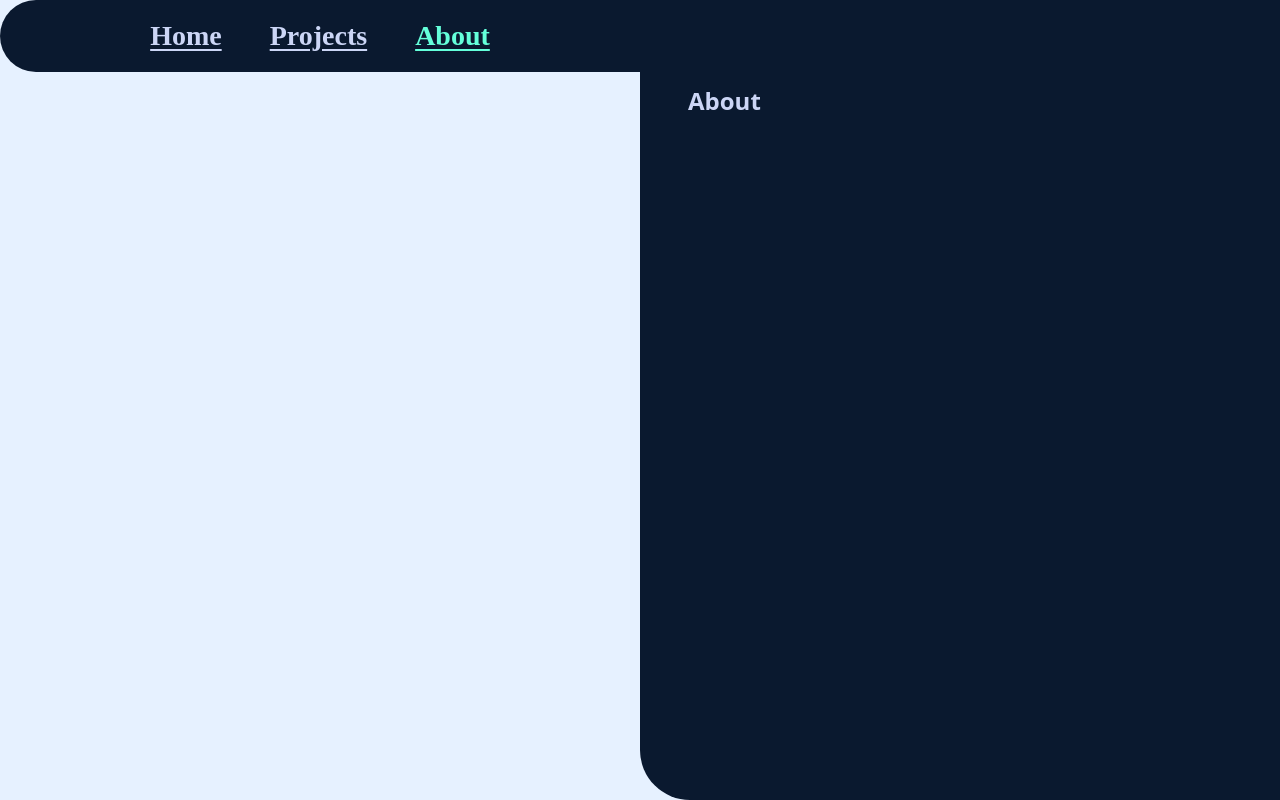
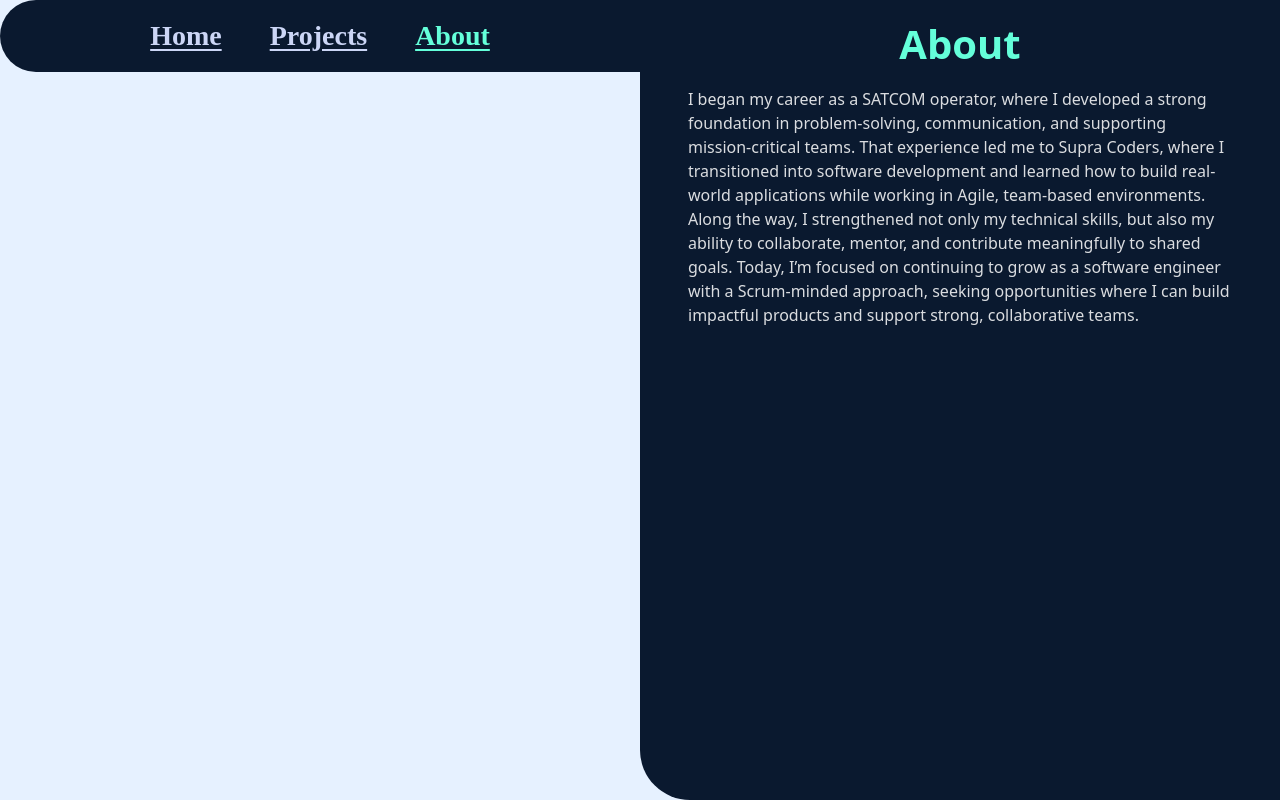
Before and after one commit to elirhenry/Portfolio, a React (Create React App) app in the folder frontend/: page /about in a window 1280 px wide. Built offline with nearby package versions, Linux system fonts and the light colour scheme.

Commit message:
Updated About page. Update Projects page next.

```diff
--- a/frontend/src/Components/About.js
+++ b/frontend/src/Components/About.js
@@ -2,25 +2,78 @@ import styled from "styled-components";
 
 function AboutPage() {
   return (
-    <ProjectsWrapper>
+    <AboutWrapper>
       <main className="page__content">
-        <section className="left-side">
-          {/* optional: image, avatar, etc */}
-        </section>
+        <section className="left-side" />
 
         <section className="right-side">
-          {/* ✅ put your existing Projects page content here */}
-          <h1>About</h1>
+          <RightGrid>
+            <TitleRow>
+              <Title>About</Title>
+            </TitleRow>
+
+            <PitchRow>
+              <Pitch>
+                I began my career as a SATCOM operator, where I developed a strong
+                foundation in problem-solving, communication, and supporting
+                mission-critical teams. That experience led me to Supra Coders,
+                where I transitioned into software development and learned how to
+                build real-world applications while working in Agile, team-based
+                environments. Along the way, I strengthened not only my technical
+                skills, but also my ability to collaborate, mentor, and contribute
+                meaningfully to shared goals. Today, I’m focused on continuing to
+                grow as a software engineer with a Scrum-minded approach, seeking
+                opportunities where I can build impactful products and support
+                strong, collaborative teams.
+              </Pitch>
+            </PitchRow>
+          </RightGrid>
         </section>
       </main>
-    </ProjectsWrapper>
+    </AboutWrapper>
   );
 }
 
-const ProjectsWrapper = styled.div`
+/* ---------- Styled Components ---------- */
+
+const AboutWrapper = styled.div`
   min-height: 100vh;
   background-color: var(--bg-light);
   font-family: system-ui, -apple-system, BlinkMacSystemFont, "Segoe UI", sans-serif;
 `;
 
+/* This overrides the internal layout WITHOUT touching Layout.css */
+const RightGrid = styled.div`
+  height: 100%;
+  display: grid;
+  grid-template-rows: auto 1fr; /* title row + pitch row */
+`;
+
+const TitleRow = styled.div`
+  margin-top: -3rem;       /* 👈 adjust this number */
+  display: flex;
+  justify-content: center;
+`;
+
+const Title = styled.h1`
+  margin: 0;
+  font-size: 2.5rem;
+  color: var(--accent); /* 👈 uses index.css variable */
+`;
+
+//adjust the paragraph alignment
+const PitchRow = styled.div`
+  font-size: 1.1rem;
+  color: white;
+  margin-bottom: 0.75rem;
+`;
+
+const Pitch = styled.p`
+  font-size: 1rem;
+  line-height: 1.5;
+  color: white;
+  opacity: 0.85;
+  max-width: 65ch;
+`;
+
 export default AboutPage;
--- a/frontend/src/Components/Home.js
+++ b/frontend/src/Components/Home.js
@@ -44,6 +44,7 @@ const Welcome = styled.p`
 const Name = styled.h1`
   font-size: 2.7rem;
   margin: 0;
+  color:white;
 `;
 
 const Role = styled.h2`
@@ -54,9 +55,9 @@ const Role = styled.h2`
 `;
 
 const ValueStatement = styled.p`
-  font-size: 1.05rem;
-  line-height: 1.6;
-  color: var(--text-muted);
+  font-size: 1rem;
+  line-height: 1.5;
+  color: white;
 `;
 
 export default HomePage;
--- a/frontend/src/Components/Layout.css
+++ b/frontend/src/Components/Layout.css
@@ -1,7 +1,7 @@
-/* Universal 2-column layout */
+/* ---------- Universal 2-column layout ---------- */
 .page__content {
   display: flex;
-  min-height: 100vh; /* better than height:100vh for pages with more content */
+  min-height: 100vh;
 }
 
 .left-side {
@@ -16,7 +16,7 @@
 .right-side {
   background-color: var(--bg-dark);
   border-radius: 0 0 0 50px;
-  padding: 4rem 3rem 3rem; /* includes your padding-top */
+  padding: 4rem 3rem 3rem;
   color: var(--text-primary);
   display: flex;
   flex-direction: column;
@@ -24,7 +24,8 @@
   min-height: 100vh;
 }
 
-/* Mobile */
+/* ---------- Mobile ---------- */
+
 @media (max-width: 900px) {
   .page__content {
     flex-direction: column;
--- a/frontend/src/Components/Navbar.js
+++ b/frontend/src/Components/Navbar.js
@@ -1,5 +1,25 @@
 import { NavLink } from "react-router-dom";
 import styled from "styled-components";
+
+/* ---------- Component ---------- */
+
+function Navbar() {
+  return (
+    <NavbarWrapper>
+      <StyledNavLink to="/" end>
+        Home
+      </StyledNavLink>
+
+      <StyledNavLink to="/projects">
+        Projects
+      </StyledNavLink>
+
+      <StyledNavLink to="/about">
+        About
+      </StyledNavLink>
+    </NavbarWrapper>
+  );
+}
 
 /* ---------- Styled Components ---------- */
 
@@ -30,24 +50,4 @@ const StyledNavLink = styled(NavLink)`
   }
 `;
 
-/* ---------- Component ---------- */
-
-function Navbar() {
-  return (
-    <NavbarWrapper>
-      <StyledNavLink to="/" end>
-        Home
-      </StyledNavLink>
-
-      <StyledNavLink to="/projects">
-        Projects
-      </StyledNavLink>
-
-      <StyledNavLink to="/about">
-        About
-      </StyledNavLink>
-    </NavbarWrapper>
-  );
-}
-
 export default Navbar;
--- a/frontend/src/Components/Projects.js
+++ b/frontend/src/Components/Projects.js
@@ -4,18 +4,27 @@ function ProjectsPage() {
   return (
     <ProjectsWrapper>
       <main className="page__content">
-        <section className="left-side">
-          {/* optional: image, avatar, etc */}
-        </section>
+        <section className="left-side" />
 
         <section className="right-side">
-          {/* ✅ put your existing Projects page content here */}
-          <h1>Projects</h1>
+          <RightGrid>
+            <TitleRow>
+              <Title>Projects</Title>
+            </TitleRow>
+
+            <PitchRow>
+              <Pitch>
+                Adjust for Project video links & description
+              </Pitch>
+            </PitchRow>
+          </RightGrid>
         </section>
       </main>
     </ProjectsWrapper>
   );
 }
+
+/* ---------- Styled Components ---------- */
 
 const ProjectsWrapper = styled.div`
   min-height: 100vh;
@@ -23,4 +32,38 @@ const ProjectsWrapper = styled.div`
   font-family: system-ui, -apple-system, BlinkMacSystemFont, "Segoe UI", sans-serif;
 `;
 
+/* This overrides the internal layout WITHOUT touching Layout.css */
+const RightGrid = styled.div`
+  height: 100%;
+  display: grid;
+  grid-template-rows: auto 1fr; /* title row + pitch row */
+`;
+
+const TitleRow = styled.div`
+  margin-top: -3rem;       /* 👈 adjust this number */
+  display: flex;
+  justify-content: center;
+`;
+
+const Title = styled.h1`
+  margin: 0;
+  font-size: 2.5rem;
+  color: var(--accent); /* 👈 uses index.css variable */
+`;
+
+//adjust the paragraph alignment
+const PitchRow = styled.div`
+  display: flex;
+  align-items: center;
+  margin-top: -12.5rem;       /* optional */
+`;
+
+const Pitch = styled.p`
+  font-size: 1rem;
+  line-height: 1.5;
+  color: white;
+  opacity: 0.85;
+  max-width: 65ch;
+`;
+
 export default ProjectsPage;
```
Also changed, not shown: 1 other file (tests, documents, lock files or other folders).
